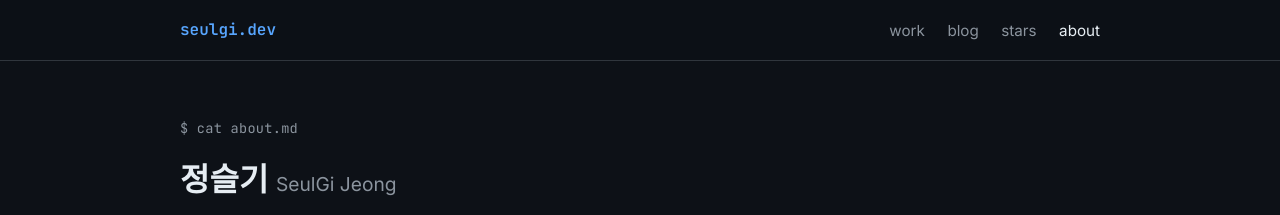
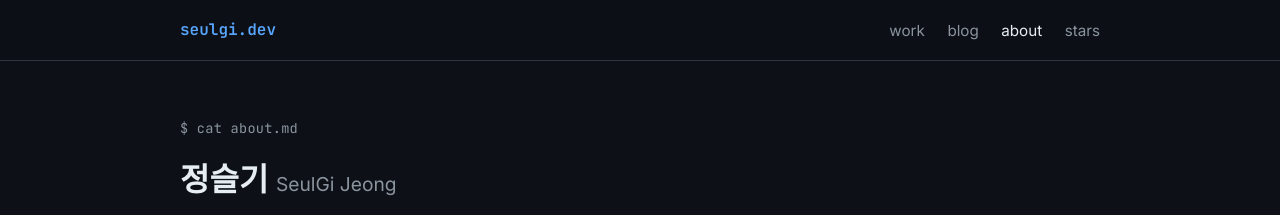
Before and after one commit to Enitsed/Enitsed.github.io, a Jekyll site: the page built from about/index.html, in a window 1280 px wide. Shown: the top 215 px of the page. Built offline with Jekyll 4.4.1, drawn with Linux system fonts in a browser that asks for light colours.

Commit message:
style: nav 순서 조정 — stars를 about 뒤로 이동

```diff
--- a/_includes/nav.html
+++ b/_includes/nav.html
@@ -4,8 +4,8 @@
     <div class="nav__links">
       <a href="{{ '/work/' | relative_url }}"{% if page.url contains '/work' %} class="is-active"{% endif %}>work</a>
       <a href="{{ '/blog/' | relative_url }}"{% if page.url contains '/blog' %} class="is-active"{% endif %}>blog</a>
+      <a href="{{ '/about/' | relative_url }}"{% if page.url contains '/about' %} class="is-active"{% endif %}>about</a>
       <a href="{{ '/stars/' | relative_url }}"{% if page.url contains '/stars' %} class="is-active"{% endif %}>stars</a>
-      <a href="{{ '/about/' | relative_url }}"{% if page.url contains '/about' %} class="is-active"{% endif %}>about</a>
     </div>
   </div>
 </nav>
```
